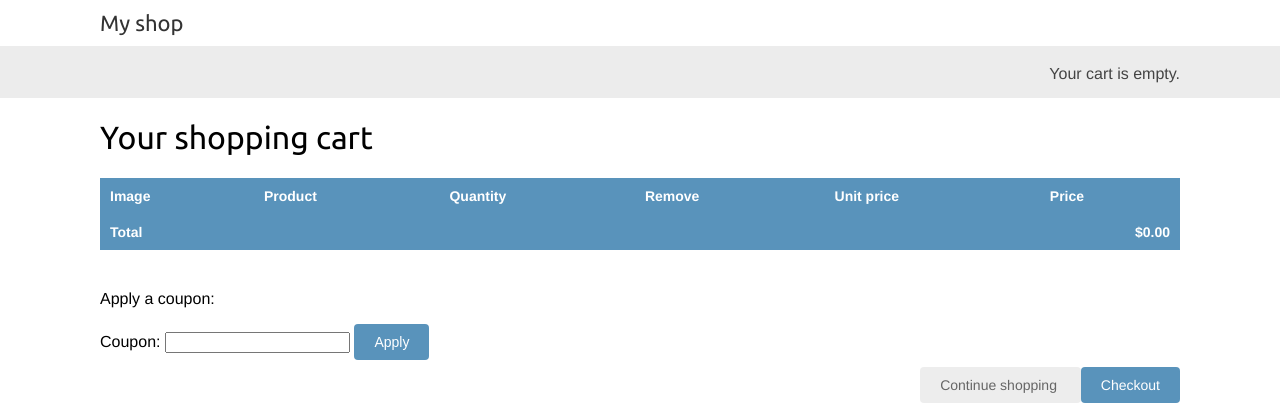
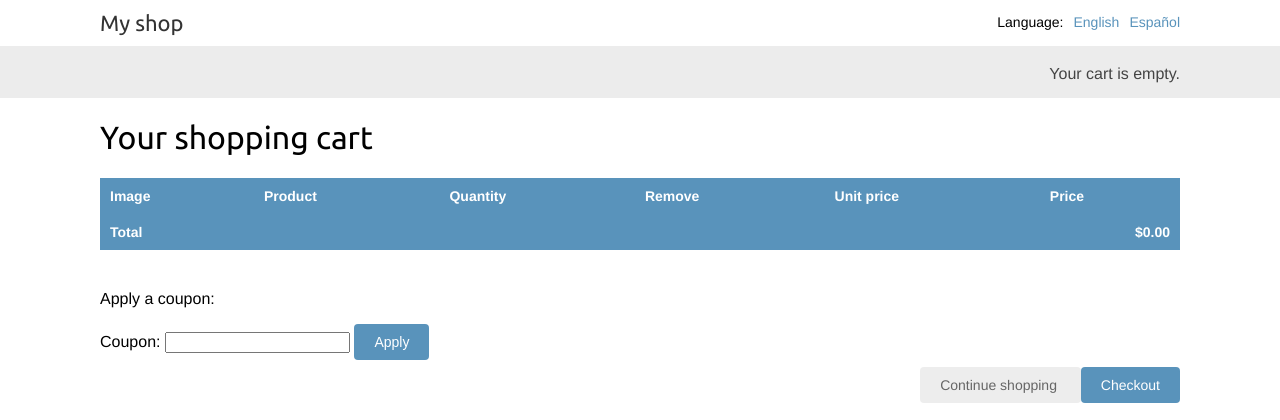
Before and after one commit to frontbastard/online-shop, a Django app: page /en/cart/ in a window 1280 px wide. Shown: the top 420 px of the page. Run offline with Django 4.2, Linux system fonts and the light colour scheme; parts of the project's set-up code (start-up, migrations or seed data) failed here and were passed over.

Commit message:
Allow users to switch languages

```diff
--- a/shop/templates/shop/base.html
+++ b/shop/templates/shop/base.html
@@ -9,6 +9,23 @@
 <body>
 <div id="header">
     <a href="/" class="logo">{% translate "My shop" %}</a>
+    {% get_current_language as LANGUAGE_CODE %}
+    {% get_available_languages as LANGUAGES %}
+    {% get_language_info_list for LANGUAGES as languages %}
+    <div class="languages">
+        <p>{% translate "Language" %}:</p>
+        <ul class="languages">
+            {% for language in languages %}
+                <li>
+                    <a href="/{{ language.code }}/"
+                            {% if language.code == LANGUAGE_CODE %}
+                       class="selected"{% endif %}>
+                        {{ language.name_local|capfirst }}
+                    </a>
+                </li>
+            {% endfor %}
+        </ul>
+    </div>
 </div>
 <div id="subheader">
     <div class="cart">
@@ -18,7 +35,7 @@
                 <a href="{% url "cart:cart_detail" %}">
                     {% blocktranslate with total=cart.get_total_price count items=total_items %}
                         {{ items }} item, ${{ total }}
-                    {% plural %}
+                        {% plural %}
                         {{ items }} items, ${{ total }}
                     {% endblocktranslate %}
                 </a>
```
